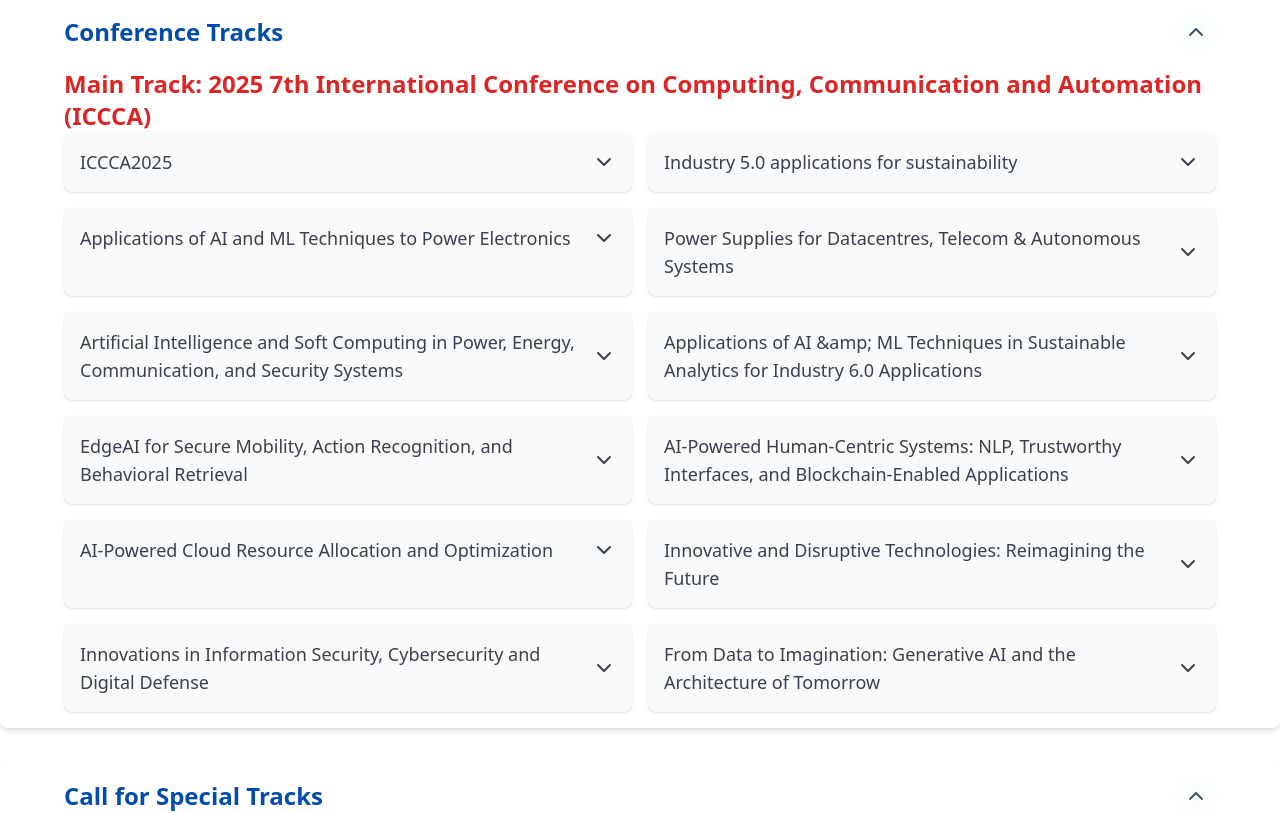
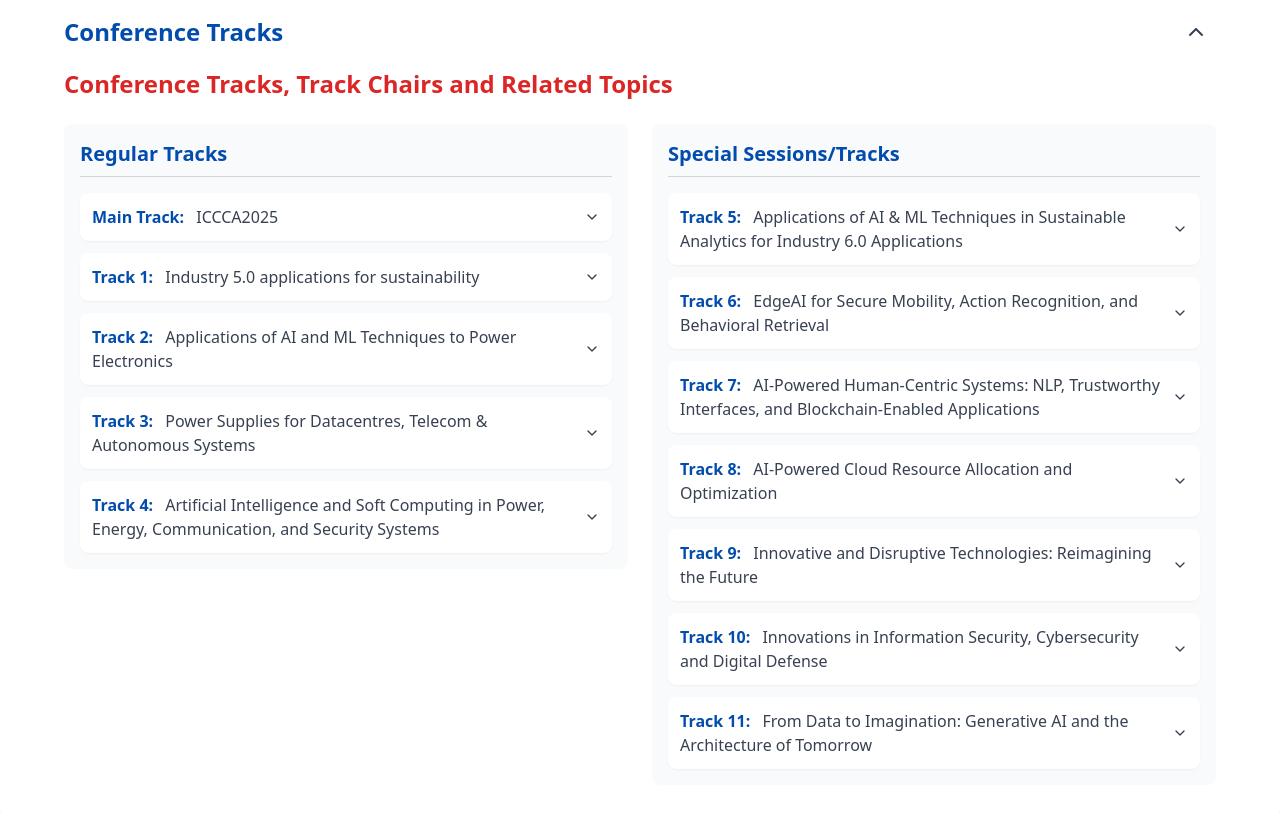
Before and after one commit to gucon258/iccca-25, a Next.js app: page / in a window 1280 px wide. Shown: the part 3420-4233 px from the top of the page. Built offline with nearby package versions, Linux system fonts and the light colour scheme.

Commit message:
several changes made

```diff
--- a/app/committee/speakers/page.js
+++ b/app/committee/speakers/page.js
@@ -3,13 +3,17 @@
 
 const speakers = [
   "Dr. S.N.Singh",
+    "Dr. Ayman EL-Refaie ,Ph.D, FIEEE, FIET, FNAI",
   "Prof.(Dr.) Akshay Rathore",
+
+  "Dr. Hironori Washizaki",
+
   "Dr. Yogesh S. Chauhan",
   "Prof. J. Ramkumar",
    "Dr. Dipti Srinivasan",
-   "Dr. Harivardhagini Subhadra"
+   "Dr. Harivardhagini Subhadra",
   // "Chin Kuan Ho",
-  // "Dr. Hironori Washizaki",
+
   // "Dr. Harivardhagini Subhadra",
   // "Dr. Rajeev Srivastava",
   // "Dr. S.N.Singh",
--- a/app/page.js
+++ b/app/page.js
@@ -33,7 +33,7 @@
       <StudentSupport/>
       <ScrollingLogos/>
       <PublicationOpportunity/>
-      <IEEEPublicationDetails/>
+      {/* <IEEEPublicationDetails/> */}
       <AcknowledgementComponent/>
       <TouristAttractions/>
     </>
--- a/app/registration/page.js
+++ b/app/registration/page.js
@@ -87,7 +87,7 @@
                 <td className="p-3 border">₹1000/Page</td>
               </tr>
               <tr className="bg-orange-100">
-                <td className="p-3 border">Foreign Author Attendee (Non-Author)</td>
+                <td className="p-3 border">Foreign Professional Attendee (Non-Author)</td>
                 <td className="p-3 border">$150</td>
                 <td className="p-3 border">$200</td>
                 <td className="p-3 border">$200</td>
--- a/components/ChairsFlowchart.js
+++ b/components/ChairsFlowchart.js
@@ -1,22 +1,94 @@
 "use client";
-
 import { useState, useEffect } from "react";
 import { ChevronDown } from "lucide-react";
-import { chairs } from "@/utils/slideArray"; // Import chairs data
-import { motion } from "framer-motion";
+
+// Mock data for demonstration
+const chairs = [
+  {
+    "title": "ICCCA2025",
+    "chairpersons": []
+  },
+  {
+    "title": "Industry 5.0 applications for sustainability",
+    "chairpersons": []
+  },
+  {
+    "title": "Applications of AI and ML Techniques to Power Electronics",
+    "chairpersons": []
+  },
+  {
+    "title": "Power Supplies for Datacentres, Telecom & Autonomous Systems",
+    "chairpersons": []
+  },
+  {
+    "title": "Artificial Intelligence and Soft Computing in Power, Energy, Communication, and Security Systems",
+    "chairpersons": [
+
+    ]
+  },
+  {
+    "title": "Applications of AI & ML Techniques in Sustainable Analytics for Industry 6.0 Applications",
+    "chairpersons": []
+  },
+  {
+    "title": "EdgeAI for Secure Mobility, Action Recognition, and Behavioral Retrieval",
+    "chairpersons": []
+  },
+  {
+    "title": "AI-Powered Human-Centric Systems: NLP, Trustworthy Interfaces, and Blockchain-Enabled Applications",
+    "chairpersons": [
+      "Dr. Gunjan Chhabra, School of Science and Technology, Swami Rama Himalayan University",
+      "Dr. Keshav Kaushik, Sharda School of Computer Science & Engineering, Sharda University, Greater Noida"
+    ]
+  },
+  {
+    "title": "AI-Powered Cloud Resource Allocation and Optimization",
+    "chairpersons": [
+      "Dr Payal Bansal, Poornima Institute of Engineering & Technology, Jaipur Rajasthan",
+      "Dr Amit Tiwari, Poornima Institute of Engineering & Technology, Jaipur Rajasthan",
+      "Dr Rajeev Kumar, Poornima Institute of Engineering & Technology, Jaipur Rajasthan"
+    ]
+  },
+  {
+    "title": "Innovative and Disruptive Technologies: Reimagining the Future",
+    "chairpersons": [
+      "Dr. Bhanu Sharma, Chitkara University, Punjab",
+      "Dr. Nitin Goyal, Chandigarh University, Punjab"
+    ]
+  },
+  {
+    "title": "Innovations in Information Security, Cybersecurity and Digital Defense",
+    "chairpersons": [
+      "Dr. Amanpreet Kaur, Chitkara University, Punjab"
+    ]
+  },
+  {
+    "title": "From Data to Imagination: Generative AI and the Architecture of Tomorrow",
+    "chairpersons": [
+      "Dr P Privietha, Sathyabama Institute of Science and Technology, Chennai, TN, India",
+      "Dr T Ganesh Kumar, Galgotias University, Greater Noida, Delhi NCR",
+      "Dr Priti Rishi, SRM Institute of Engineering and Technology, Vadapalani Campus",
+      "Jawahir Binti Che Mustapha, Universiti Kuala Lumpur, Malaysian Institute of Information Technology, Kuala Lumpur"
+    ]
+  }
+];
 
 export default function ChairsFlowchart() {
   const [isFlowchartOpen, setIsFlowchartOpen] = useState(false);
   const [openChair, setOpenChair] = useState(null);
 
+  // Split tracks into regular and special sessions
+  const regularTracks = chairs.slice(0, 5); // First 5 tracks (Main Track + 4 regular tracks)
+  const specialTracks = chairs.slice(5); // Remaining tracks
+
   // Detect screen size on mount and resize
   useEffect(() => {
     const checkScreenSize = () => {
-      const isLargeDevice = window.innerWidth >= 768; // 768px is typically the breakpoint for md in Tailwind
-      setIsFlowchartOpen(isLargeDevice); // Set to true on large devices, false on mobile
+      const isLargeDevice = window.innerWidth >= 768;
+      setIsFlowchartOpen(isLargeDevice);
     };
 
-    checkScreenSize(); // Run once on mount
+    checkScreenSize();
     window.addEventListener("resize", checkScreenSize);
     return () => window.removeEventListener("resize", checkScreenSize);
   }, []);
@@ -29,13 +101,62 @@
     setOpenChair(openChair === index ? null : index);
   };
 
+  const renderTrackSection = (tracks, startIndex, sectionTitle) => (
+    <div className="bg-gray-50 rounded-lg p-4 mb-4">
+      <h3 className="text-xl font-semibold text-[#024CAD] mb-4 border-b border-gray-300 pb-2">
+        {sectionTitle}
+      </h3>
+      <div className="space-y-3">
+        {tracks.map((category, index) => {
+          const globalIndex = startIndex + index;
+          let trackLabel = "";
+
+          if (sectionTitle === "Regular Tracks") {
+            if (index === 0) {
+              trackLabel = "Main Track: ";
+            } else {
+              trackLabel = `Track ${index}: `;
+            }
+          } else {
+            trackLabel = `Track ${index + 5}: `;
+          }
+
+          return (
+            <div key={globalIndex} className="bg-white rounded-lg shadow-sm">
+              <button
+                className="w-full flex justify-between items-center p-3 text-sm md:text-base font-medium text-left text-gray-700 focus:outline-none focus:ring-2 focus:ring-blue-500 hover:bg-gray-50 transition-colors"
+                onClick={() => toggleChair(globalIndex)}
+              >
+                <span className="flex-1 pr-2">
+                  <span className="font-bold text-[#024CAD] mr-2">{trackLabel}</span>
+                  {category.title}
+                </span>
+                <span className="flex-shrink-0">
+                  {openChair === globalIndex ? '-' : <ChevronDown className="w-4 h-4" />}
+                </span>
+              </button>
+              {openChair === globalIndex && (
+                <div className="p-3 border-t border-gray-200 bg-gray-50">
+                  <ul className="list-disc pl-6 space-y-2">
+                    {Array.isArray(category.chairpersons) && category.chairpersons.length > 0 ? (
+                      category.chairpersons.map((chair, i) => (
+                        <li key={i} className="text-gray-600 text-sm">{chair}</li>
+                      ))
+                    ) : (
+                      <li className="text-gray-500 italic text-sm">Chairs not listed</li>
+                    )}
+                  </ul>
+                </div>
+              )}
+            </div>
+          );
+        })}
+      </div>
+    </div>
+  );
+
   return (
-    <motion.div
-    initial={{ opacity: 0 }}
-      whileInView={{ opacity: 1 }}
-      transition={{ duration: 1 }}
-      viewport={{ once: true }}
-    className="bg-white rounded-lg shadow-md p-4 md:px-16 ">
+    <div className="bg-white rounded-lg shadow-md p-4 md:px-16">
       <div className="flex justify-between items-center mb-4">
         <button
           className="text-2xl font-bold text-[#024CAD] text-left focus:outline-none focus:ring-2 focus:ring-blue-500"
@@ -44,49 +165,34 @@
           Conference Tracks
         </button>
         <button
-          className="p-2 text-gray-700 focus:outline-none  rounded-full"
+          className="p-2 text-gray-700 focus:outline-none rounded-full"
           onClick={toggleFlowchart}
         >
-          <ChevronDown className={`transition-transform ${isFlowchartOpen ? 'rotate-180' : ''} animate-breathing`} />
+          <ChevronDown className={`transition-transform ${isFlowchartOpen ? 'rotate-180' : ''}`} />
         </button>
       </div>
 
       {isFlowchartOpen && (
         <>
-        <button
-          className="text-2xl font-bold text-red-600 text-left focus:outline-none focus:ring-2 focus:ring-blue-500"
-          onClick={toggleFlowchart}
-        >
-          Main Track: 2025 7th International Conference on Computing, Communication and Automation (ICCCA)
-        </button>
-        <div className="grid grid-cols-1 md:grid-cols-2 gap-4">
-          {chairs.map((category, index) => (
-            <div key={index} className="bg-gray-50 rounded-lg shadow">
-              <button
-                className="w-full flex justify-between items-center p-2 md:p-4 text-lg font-medium text-left text-gray-700 focus:outline-none focus:ring-2 focus:ring-blue-500"
-                onClick={() => toggleChair(index)}
-              >
-                <span>{category.title}</span>
-                <span>{openChair === index ? '-' : <ChevronDown />}</span>
-              </button>
-              {openChair === index && (
-                <div className="md:p-4 border-t border-gray-200">
-                  <ul className="list-disc pl-6 space-y-2">
-                    {Array.isArray(category.chairpersons) && category.chairpersons.length > 0 ? (
-                      category.chairpersons.map((chair, i) => (
-                        <li key={i} className="text-gray-600">{chair}</li>
-                      ))
-                    ) : (
-                      <li className="text-gray-500 italic">Chairs not listed</li>
-                    )}
-                  </ul>
-                </div>
-              )}
+          <div className="mb-6">
+            <h2 className="text-2xl font-bold text-red-600 text-left mb-4">
+              Conference Tracks, Track Chairs and Related Topics
+            </h2>
+          </div>
+
+          <div className="grid grid-cols-1 lg:grid-cols-2 gap-6">
+            {/* Regular Tracks Column */}
+            <div>
+              {renderTrackSection(regularTracks, 0, "Regular Tracks")}
             </div>
-          ))}
-        </div>
+
+            {/* Special Sessions/Tracks Column */}
+            <div>
+              {renderTrackSection(specialTracks, 5, "Special Sessions/Tracks")}
+            </div>
+          </div>
         </>
       )}
-    </motion.div>
+    </div>
   );
 }
--- a/utils/slideArray.js
+++ b/utils/slideArray.js
@@ -144,7 +144,7 @@
 
 export const chairs = [
   {
-    "title": "ICCCA2025",
+    "title": " Main Track : ICCCA2025",
     "chairpersons": []
   },
   {
@@ -200,6 +200,12 @@
 
 export const cards = [
 
+  {
+    name: "Shri Suneel Galgotia",
+    position: "Hon'ble Chancellor",
+    organization: "Galgotias University, India",
+    imgSrc: "/ImportantPersons/suneelSir.png",
+  },
   {
     name: "Shri Suneel Galgotia",
     position: "Hon'ble Chancellor",
@@ -856,9 +862,17 @@
 
   {
     name: "Dr. Hironori Washizaki",
-    position: "2025 IEEE Computer Society President",
+    position: "2025-26 IEEE Computer Society President",
     organization: "Professor, Waseda University, Tokyo",
     imgSrc: "/ImportantPersons/hironori.png",
+  },
+  {
+
+    name: "Dr. Ayman EL-Refaie ,Ph.D, FIEEE, FIET, FNAI",
+    position: "2025-26 IEEE IAS President",
+    organization: "Werner Endowed Chair in Secure and Sustainable Energy, Marquette University, USA",
+    imgSrc: "/ImportantPersons/era.jpg",
+
   },
   {
     name: "Dr. Sivaneasan Bala Krishnan",
```
Also changed, not shown: app/committee/members/page.js (+4 -4 lines), components/PublicationOpportunity.js (+13 -8 lines), public/ImportantPersons/era.jpg (added).
